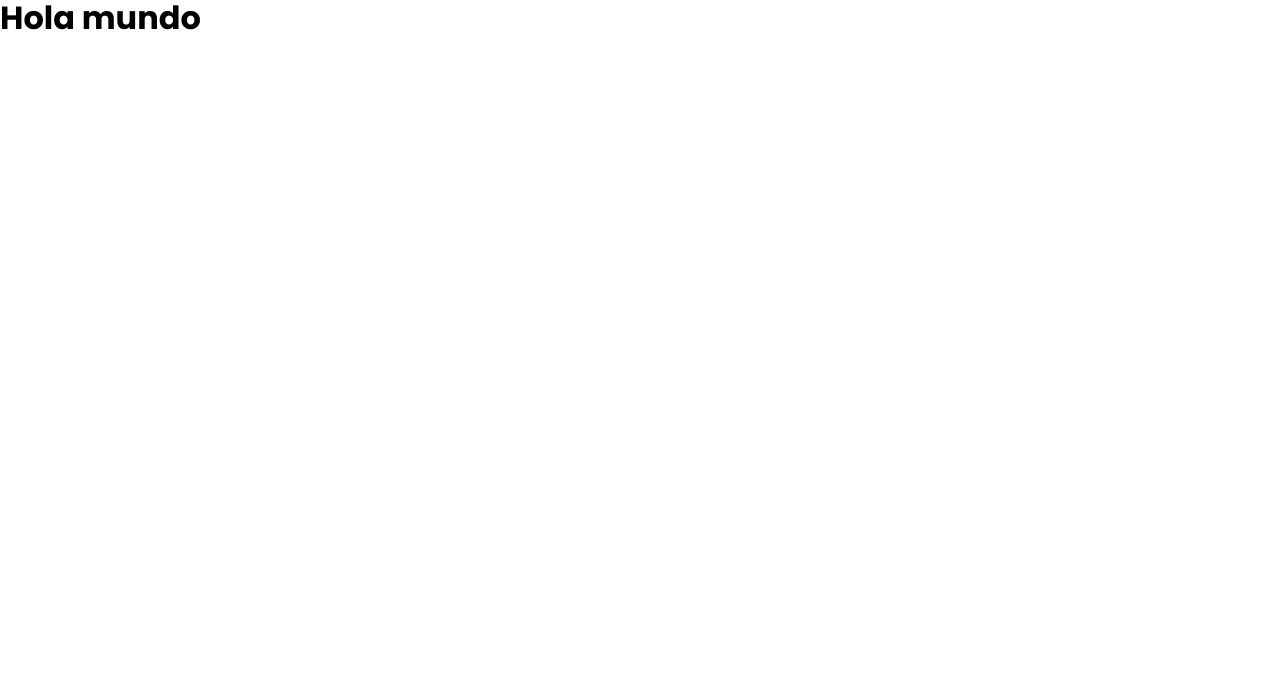
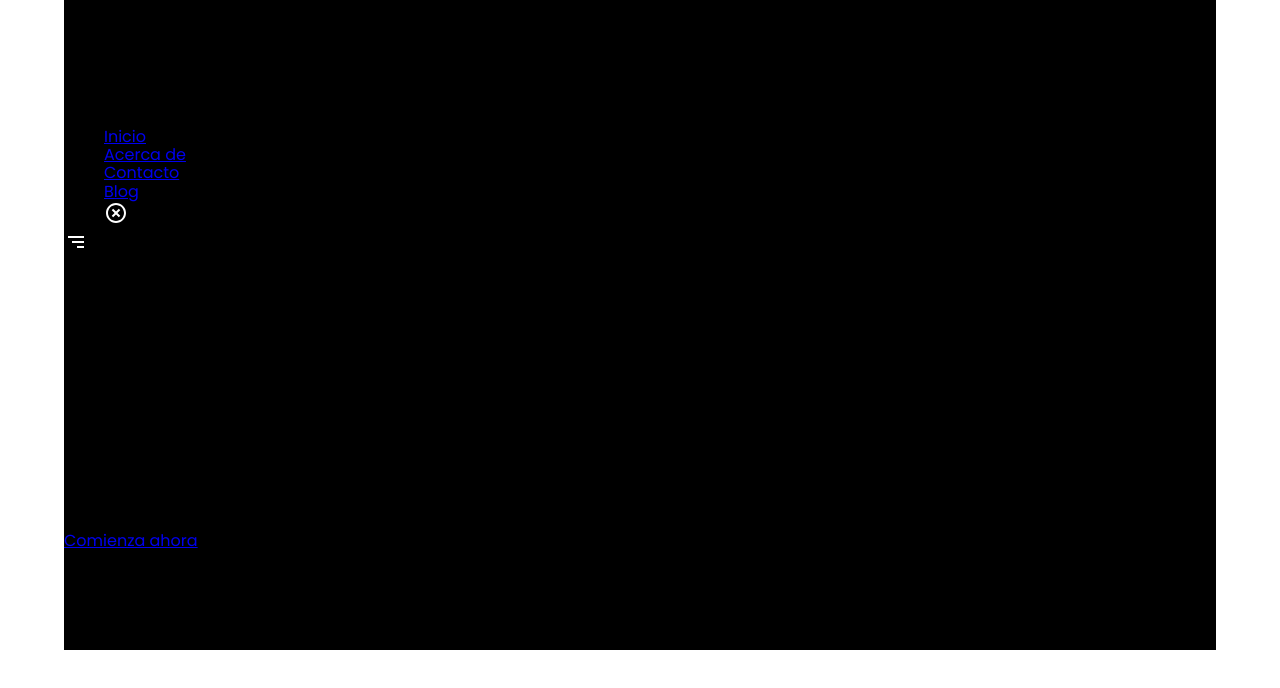
Before and after one commit to AlbertoZMiranda/primeraWeb, a plain HTML site: page Landing Page CSS - Inicio/index.html in a window 1280 px wide. Drawn offline with Linux system fonts and the light colour scheme.

Commit message:
Trabjando el encabezado de la pagina

```diff
--- a/Landing Page CSS - Inicio/css/estilos.css
+++ b/Landing Page CSS - Inicio/css/estilos.css
@@ -1,6 +1,19 @@
 @import url('https://fonts.googleapis.com/css2?family=Poppins:wght@300;400;600;700&display=swap');
 
+:root{
+    --padding-container: 100px 0;
+    --color-title: #001A49;
+}
 
 body{
     font-family: 'Poppins', sans-serif;
 }
+
+.container{
+    width: 90%;
+    max-width: 1200px;
+    margin: 0 auto;
+    overflow: hidden;
+    background-color: #000;
+    padding: var(--padding-container);
+}
--- a/Landing Page CSS - Inicio/index.html
+++ b/Landing Page CSS - Inicio/index.html
@@ -10,6 +10,39 @@
     <link rel="stylesheet" href="./css/estilos.css">
 </head>
 <body>
-    <h1>Hola mundo</h1>
+    <header class="hero">
+        <nav class="nav container">
+            <div class="nav__logo">
+                <h2 class="nav__title">Curso CSS.</h2>
+            </div>
+
+            <ul class="nav__link nav__link--menu">
+                <li class="nav__items">
+                    <a href="#" class="nav__links">Inicio</a>
+                </li>
+                <li class="nav__items">
+                    <a href="#" class="nav__links">Acerca de</a>
+                </li>
+                <li class="nav__items">
+                    <a href="#" class="nav__links">Contacto</a>
+                </li>
+                <li class="nav__items">
+                    <a href="#" class="nav__links">Blog</a>
+                </li>
+
+                <img src="./images/close.svg"  class="nav__close" alt="Imagen_Cerrado">
+            </ul>
+
+            <div class="nav__menu">
+                <img src="./images/menu.svg" class="nav__img">
+            </div>
+        </nav>
+
+        <section class="hero__container container">
+            <h1 class="hero__title">Aprende CSS3 desde CERO hasta dominarlo.</h1>
+            <p class="hero__paragraph">Elige aprender CSS de una vez por todas, una vez que termines este curso seras capaz de crear cualquier layout con CSS y crear tus propias animaciones.</p>
+            <a href="#" class="cta">Comienza ahora</a>
+        </section>
+    </header>
 </body>
 </html>
```
Also changed, not shown: 1 other file.
